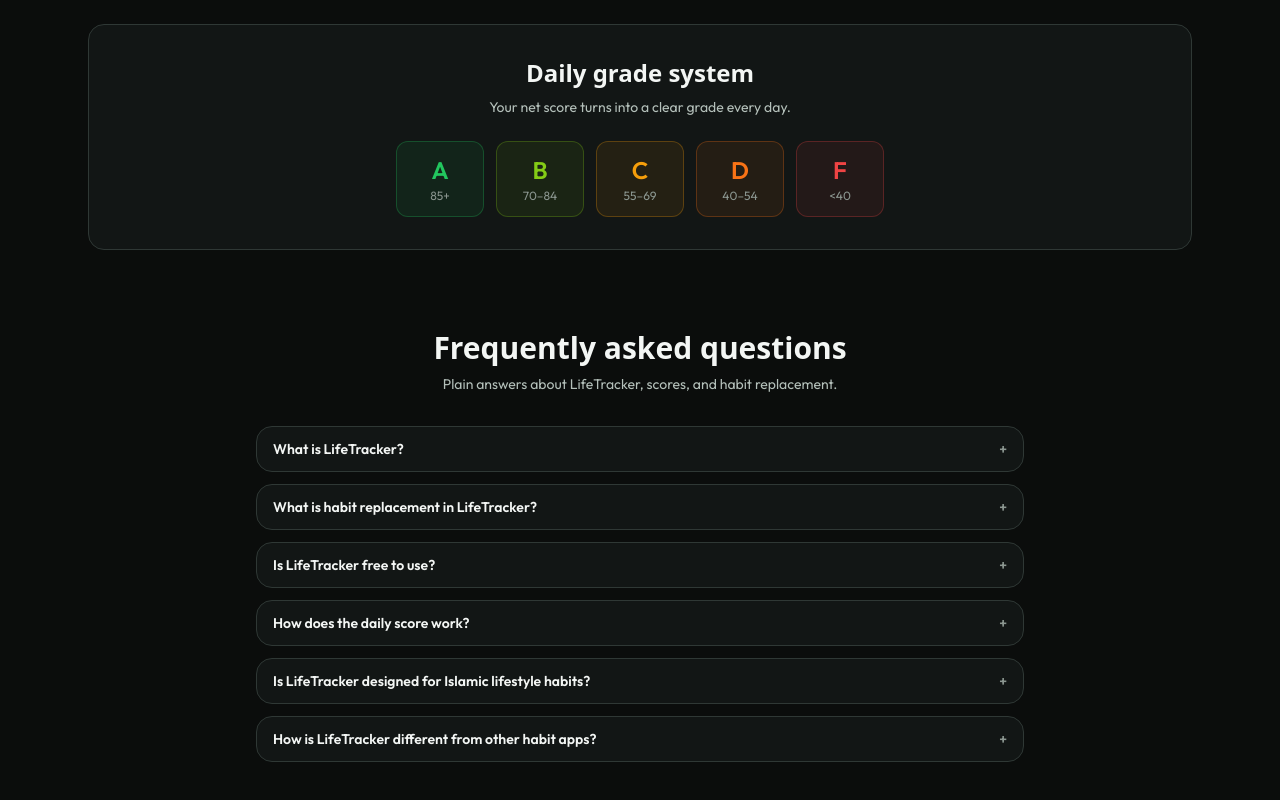
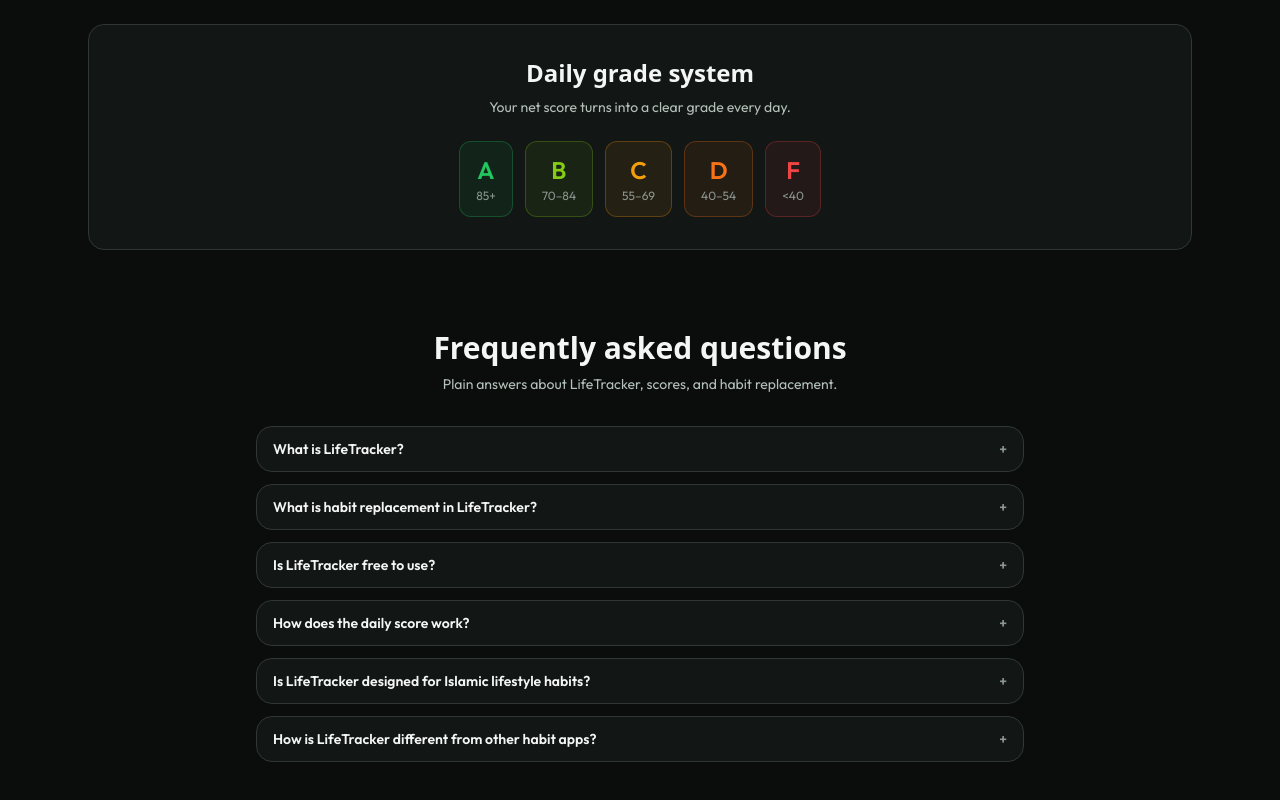
Before and after one commit to Fahad18-web/life-tracker-mern, a React (Vite) app in the folder frontend/: page / in a window 1280 px wide. Shown: the part 1986-2786 px from the top of the page. Built offline with nearby package versions, Linux system fonts and the light colour scheme; no server answers; a web font is replaced by a local one.

Commit message:
responsive issue fixed

```diff
--- a/frontend/src/styles/index.css
+++ b/frontend/src/styles/index.css
@@ -57,6 +57,20 @@ body {
   background: var(--color-bg);
   color: var(--color-text);
   -webkit-font-smoothing: antialiased;
+}
+
+#root {
+  width: 100%;
+  min-width: 0;
+}
+
+/* Let responsive flex/grid children shrink to the available track. */
+:where(.flex > *, .grid > *) {
+  min-width: 0;
+}
+
+:where(input, textarea, select, button) {
+  max-width: 100%;
 }
 
 .font-display {
```
